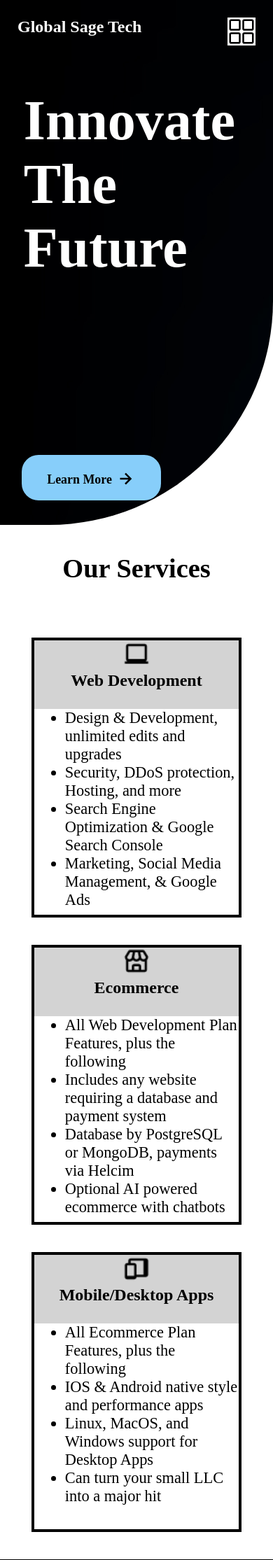
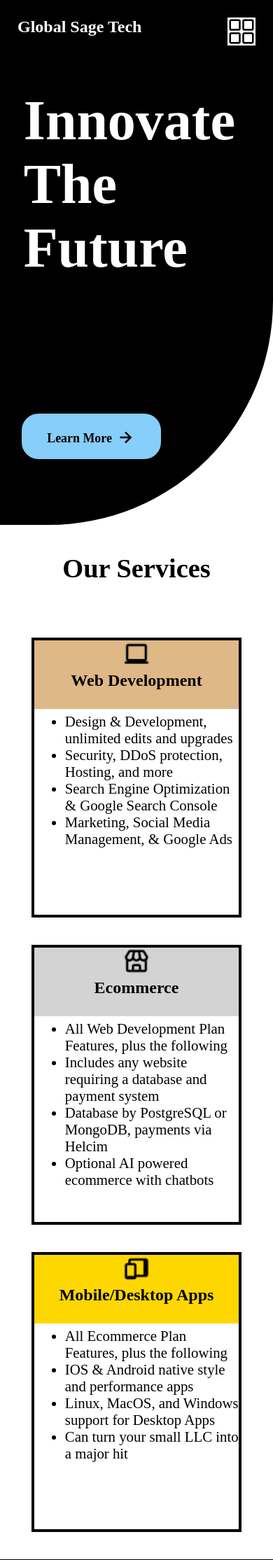
Before and after one commit to sreera02/gst, a Flask app: page / in a window 390 px wide. Shown: the top 2229 px of the page at 70% size. Run offline with Flask 3, Linux system fonts and the light colour scheme.

Commit message:
updated css and html, solid version looks good on mobile

```diff
--- a/static/css/styles.css
+++ b/static/css/styles.css
@@ -10,7 +10,7 @@
 .hero {
     height: 750px;
     width: 100vw;
-    background-image: url("../images/key7.jpg");
+    background-color: black;
     border-bottom-right-radius: 20rem;
 }
 
@@ -119,6 +119,12 @@ ul li a {
         font-size: 5rem;
     }
 
+    .cloud {
+        width: 50vw;
+        height: 50vh;
+        left: 40vw;
+    }
+
 }
 
 @media screen and (max-width: 750px) {
@@ -130,7 +136,7 @@ ul li a {
 .hero-button {
     padding: 1.2rem 2.25rem;
     position: absolute;
-    top: 77vh;
+    top: 70%;
     left: 8vw;
     background-color: lightskyblue;
     color: black;
@@ -184,7 +190,7 @@ ul li a {
 }
 
 .scone .scone-head {
-    background-color: lightgray;
+    background-color: burlywood;
     position: relative;
     top:0;
     height:25%;
@@ -218,7 +224,7 @@ ul li a {
 }
 
 .scthree .scthree-head {
-    background-color: lightgray;
+    background-color: gold;
     position: relative;
     top:0;
     height:25%;
@@ -229,7 +235,9 @@ ul li a {
 .webdev {
     position: relative;
     margin-left: 15%;
-    font-size: 1.4rem;
+    margin-top: 2%;
+    font-size: 1.3rem;
+    align-items: center;
 }
 
 /* About Section */
@@ -249,14 +257,15 @@ ul li a {
     margin-right: 21%;
     margin-top: 2%;
     color: white;
-    font-size: 2.3rem;
+    font-size: 3.3rem;
 }
 
 .aboutimg {
-    width: 45vw;
-    height: 45vw;
+    width: 52vw;
+    height: 58vw;
     position: absolute;
-    top: 10%;
+    top: 0%;
+    left: -4%;
 }
 
 .containlist{
@@ -292,6 +301,7 @@ ul li a {
         top: 4rem;
     }
 
+
     .containlist {
         position:absolute;
         line-height: 3.75rem;
@@ -319,6 +329,9 @@ ul li a {
             display: inline-block;
         }
 
+        .aboutimg {
+            top:15%;
+        }
     }
 }
 
```
